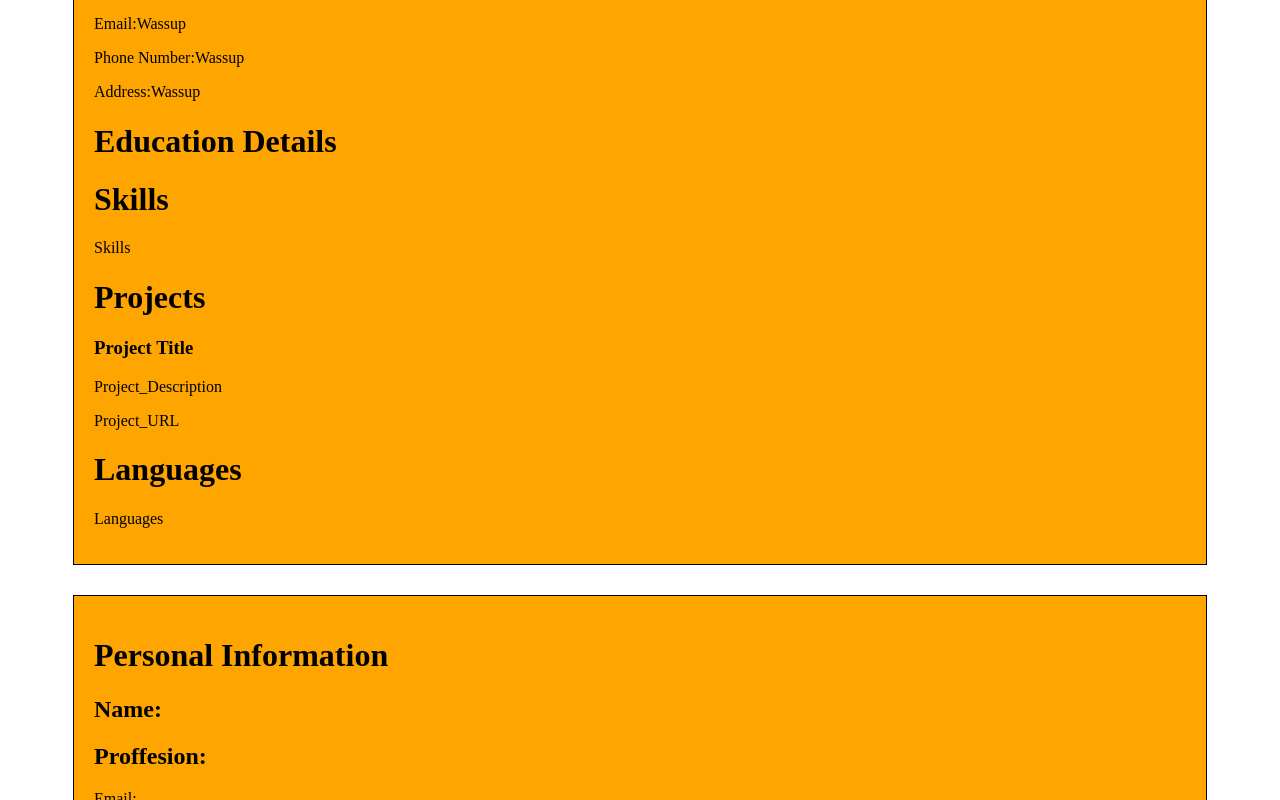
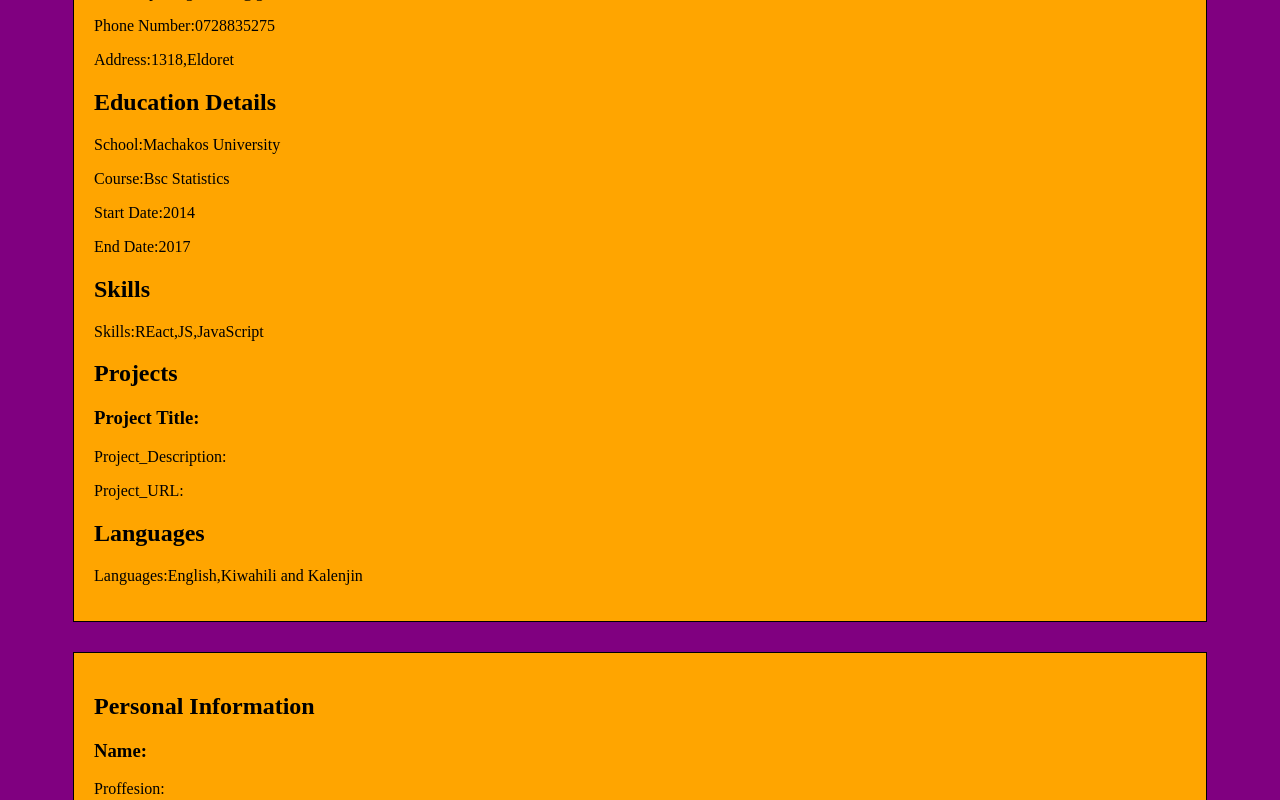
Before and after one commit to KipletingEdwin/Resume-Builder, a React (Create React App) app: page / in a window 1280 px wide. Shown: the part 1560-2360 px from the top of the page. Built offline with nearby package versions, Linux system fonts and the light colour scheme; data requests are answered from the project's data file.

Commit message:
remove redundant code

```diff
--- a/db.json
+++ b/db.json
@@ -1,100 +1,22 @@
 {
   "resumes": [
+
     {
-      "school": "Hey",
-      "level": "Wassup",
-      "start": "Wassup",
-      "end": "Wassup",
-      "languages": "Wassup",
-      "name": "Wassup",
-      "proffesion": "Wassup",
-      "email": "Wassup",
-      "phone": "Wassup",
-      "address": "Wassup",
-      "description": "Wassup",
-      "project_urlWassup": "Wassup",
-      "skills": "Wassup",
-      "id": 1
-    },
-    {
-      "school": "",
-      "level": "",
-      "start": "",
-      "end": "",
-      "languages": "",
-      "name": "",
-      "proffesion": "",
-      "email": "",
-      "phone": "",
-      "address": "",
-      "description": "",
-      "project_url": "",
-      "skills": "",
-      "id": 2
-    },
-    {
-      "school": "",
-      "level": "",
-      "start": "",
-      "end": "",
-      "languages": "",
-      "name": "",
-      "proffesion": "",
-      "email": "",
-      "phone": "",
-      "address": "",
-      "description": "",
-      "project_url": "",
-      "skills": "",
-      "id": 3
-    },
-    {
-      "school": "",
-      "level": "",
-      "start": "",
-      "end": "",
-      "languages": "",
-      "name": "",
-      "proffesion": "",
-      "email": "",
-      "phone": "",
-      "address": "",
-      "description": "",
-      "project_url": "",
-      "skills": "",
+      "school": "Machakos University",
+      "level": "Bsc Statistics",
+      "start": "2014",
+      "end": "2017",
+      "languages": "English,Kiwahili and Kalenjin",
+      "name": "Kipleting Edwin",
+      "proffesion": "Software Developer",
+      "email": "kipletingedwin4@gmail.com",
+      "phone": "0728835275",
+      "address": "1318,Eldoret",
+      "description": "A house ata a tapof a button",
+      "project_url": "www.patakeja.com",
+      "skills": "REact,JS,JavaScript",
+      "head": "Pata Keja",
       "id": 4
-    },
-    {
-      "school": "",
-      "level": "",
-      "start": "",
-      "end": "",
-      "languages": "",
-      "name": "",
-      "proffesion": "",
-      "email": "",
-      "phone": "",
-      "address": "",
-      "description": "",
-      "project_url": "",
-      "skills": "",
-      "id": 5
-    },
-    {
-      "school": "",
-      "level": "",
-      "start": "",
-      "end": "",
-      "languages": "",
-      "name": "",
-      "proffesion": "",
-      "email": "",
-      "phone": "",
-      "address": "",
-      "description": "",
-      "project_url": "",
-      "skills": "",
-      "id": 6
     }
   ]
 }
--- a/src/App.js
+++ b/src/App.js
@@ -25,47 +25,22 @@ function App() {
     skills: "",
   });
 
-  // const [eduData, setEduData] = useState({
-  //   school: "",
-  //   level: "",
-  //   start: "",
-  //   end: "",
-  // });
-
-  // const [languageData, setLanguageData] = useState({
-  //   languages: "",
-  // });
-
-  // const [personalData, setPersonalData] = useState({
-  //   name: "",
-  //   proffesion: "",
-  //   email: "",
-  //   phone: "",
-  //   address: "",
-  // });
-
-  // const [projectData, setProjectData] = useState({
-  //   title: "",
-  //   description: "",
-  //   project_url: "",
-  // });
-
-  // const [skillData, setSkillData] = useState({
-  //   skills: "",
-  // });
-
-  // function handleClick(updatedState){
-  //   setFormData({...formData,updatedState})
-  //   console.log(formData)
-
-  // }
-
-  function handleChange(e){
-    setFormData({...formData,[e.target.name]:e.target.value})
-    console.log(formData)
+  function handleSubmit() {
+    fetch(" http://localhost:4000/resumes", {
+      method: "POST",
+      headers: {
+        "Content-Type": "application/json",
+      },
+      body: JSON.stringify(formData),
+    })
+      .then((res) => res.json())
+      .then((info) => console.log(info));
   }
 
-
+  function handleChange(e) {
+    setFormData({ ...formData, [e.target.name]: e.target.value });
+    console.log(formData);
+  }
 
   return (
     <div className="app">
@@ -74,12 +49,32 @@ function App() {
 
       <div className="resume">
         <form>
-          <PersonalInfo  formData={formData} setFormData={setFormData} handleChange={handleChange} />
-          <Education  formData={formData} setFormData={setFormData} handleChange={handleChange} />
-          <Skills   formData={formData} setFormData={setFormData} handleChange={handleChange} />
-          <Projects  formData={formData} setFormData={setFormData} handleChange={handleChange} />
-          <Languages  formData={formData} setFormData={setFormData} handleChange={handleChange} />
-          <button>Submit</button>
+          <PersonalInfo
+            formData={formData}
+            setFormData={setFormData}
+            handleChange={handleChange}
+          />
+          <Education
+            formData={formData}
+            setFormData={setFormData}
+            handleChange={handleChange}
+          />
+          <Skills
+            formData={formData}
+            setFormData={setFormData}
+            handleChange={handleChange}
+          />
+          <Projects
+            formData={formData}
+            setFormData={setFormData}
+            handleChange={handleChange}
+          />
+          <Languages
+            formData={formData}
+            setFormData={setFormData}
+            handleChange={handleChange}
+          />
+          <button onClick={handleSubmit}>Submit</button>
         </form>
         <ResumeContainer />
         <Resume />
--- a/src/Components/Resume.js
+++ b/src/Components/Resume.js
@@ -1,31 +1,31 @@
 import React from "react";
 
-function Resume({ name, proffesion, email, phone, address, school }) {
+function Resume({ name, proffesion, email, phone, address, school,level,start,end,languages,description,project_url,skills,head }) {
   return (
     <div className="final-resume">
-      <h1>Personal Information</h1>
-      <h2>Name:{name}</h2>
-      <h2>Proffesion:{proffesion}</h2>
+      <h2>Personal Information</h2>
+      <h3>Name:{name}</h3>
+      <p>Proffesion:{proffesion}</p>
       <p>Email:{email}</p>
       <p>Phone Number:{phone}</p>
       <p>Address:{address}</p>
 
-      <h1>Education Details</h1>
-      {/* <h1>School:{data.school}</h1> */}
-      {/* <h2>Class:{data.level}</h2>
-      <p>Start Date:{data.start}</p>
-      <p>End Date:{data.end}</p> */}
+      <h2>Education Details</h2>
+      <p>School:{school}</p>
+       <p>Course:{level}</p>
+      <p>Start Date:{start}</p>
+      <p>End Date:{end}</p>
 
-      <h1>Skills</h1>
-      <p>Skills</p>
+      <h2>Skills</h2>
+      <p>Skills:{skills}</p>
 
-      <h1>Projects</h1>
-      <h3>Project Title</h3>
-      <p>Project_Description</p>
-      <p>Project_URL</p>
+      <h2>Projects</h2>
+      <h3>Project Title:{head}</h3>
+      <p>Project_Description:{description}</p>
+      <p>Project_URL:{project_url}</p>
 
-      <h1>Languages</h1>
-      <p>Languages</p>
+      <h2>Languages</h2>
+      <p>Languages:{languages}</p>
     </div>
   );
 }
--- a/src/Components/ResumeContainer.js
+++ b/src/Components/ResumeContainer.js
@@ -12,13 +12,22 @@ function ResumeContainer() {
 
   const resumeList = info.map((data, index) => {
     return (
+
       <Resume
         name={data.name}
         proffesion={data.proffesion}
         email={data.email}
         phone={data.phone}
         address={data.address}
-        key={index}
+        level={data.level}
+        start={data.start}
+        end={data.end}
+        languages={data.languages}
+        school={data.school}
+        project={data.project_url}
+        skills={data.skills}
+        projectT={data.head}
+
       />
     );
   });
--- a/src/index.css
+++ b/src/index.css
@@ -5,7 +5,7 @@ body {
 
 .app {
   background-color: purple;
-  height: 1000px;
+  height: 2500px;
 }
 .app h4
  {
@@ -49,7 +49,7 @@ body {
   display: flex;
   padding: 10px;
   margin: 5px;
-  width: 340px;
+  width: 280px;
 }
 .Education button {
   background-color: red;
@@ -69,7 +69,7 @@ body {
 
 .Skills textarea {
   margin: 10px 0px 0px 5px;
-  width: 360px;
+  width: 280px;
   height: 40px;
 }
 .Skills button {
@@ -90,13 +90,13 @@ body {
   display: flex;
   margin-top: 5px;
   padding: 5px;
-  width: 360px;
+  width: 280px;
 }
 
 .Projects textarea{
   padding: 5px;
   margin: 5px 0px 5px 0px;
-  width: 360px;
+  width: 280px;
   height: 40px;
 }
 
@@ -117,7 +117,7 @@ body {
 
 .Languages input {
   height: 60px;
-  width: 300px;
+  width: 280px;
   display: flex;
   width: 360px;
 }
@@ -126,7 +126,7 @@ body {
   border-radius: 5px;
   padding: 8px 30px;
   margin: 5px;
-  border: 0.8px solid black;
+  border: 0.5px solid black;
   cursor: pointer;
 }
 .final-resume{
```
